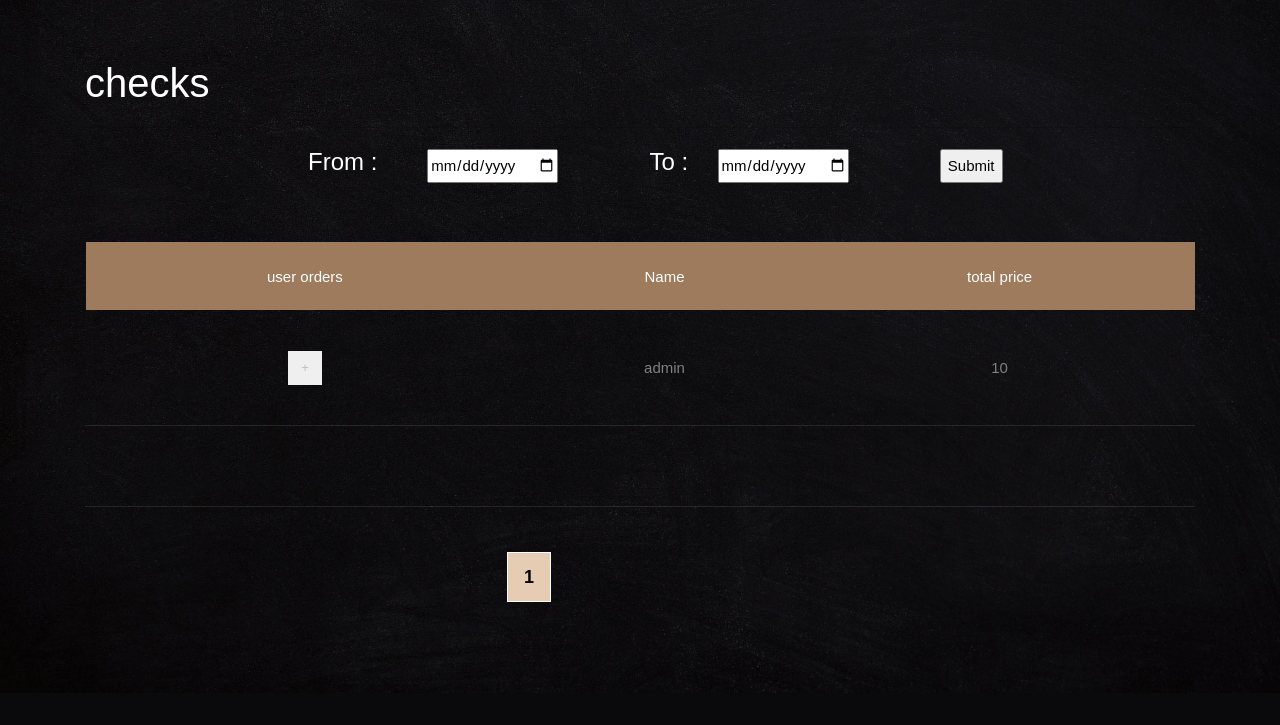
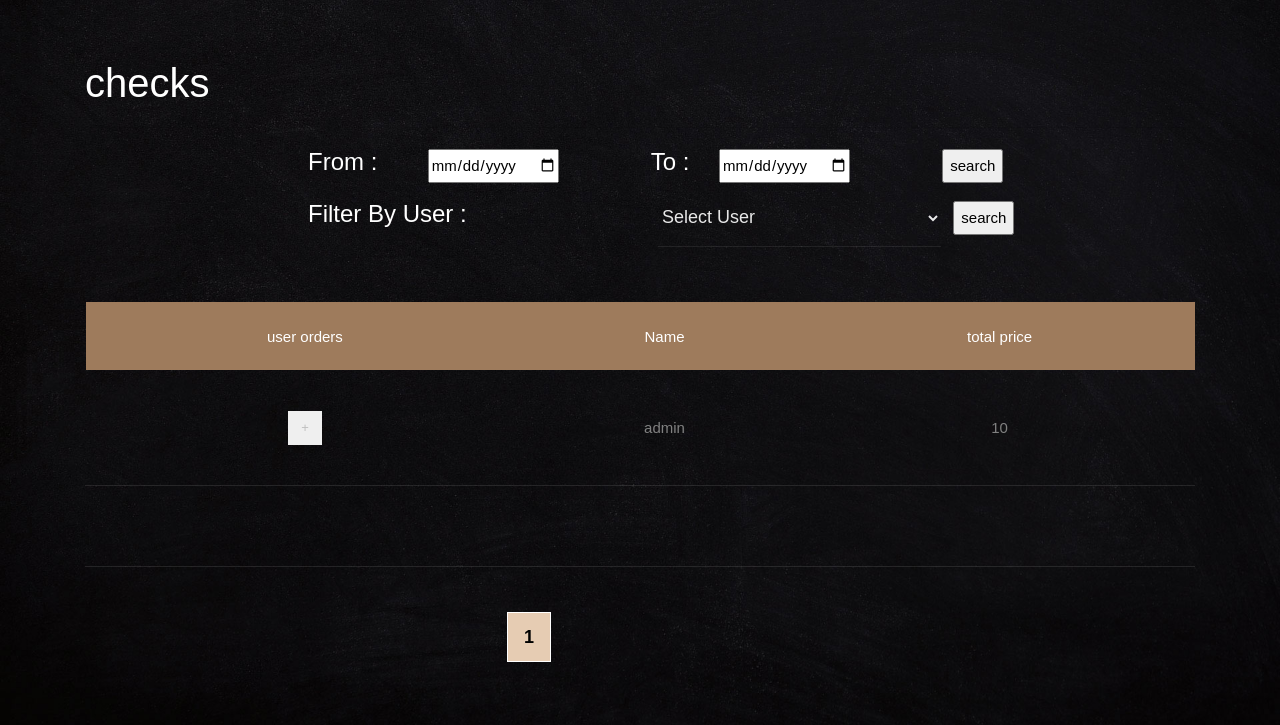
Before and after one commit to leila672/Cafeteria, a PHP site: page /checks.php in a window 1280 px wide. Shown: the part 107-832 px from the top of the page. Before the commit the page ends 800 px from the top, so only its background shows below. Run offline with PHP 8.4, Linux system fonts and the light colour scheme; the visitor is signed in with stand-in values (Sample User, id 1); data comes from the database, SQL or seed files in the repository; tables that the repository leaves empty hold one stand-in row (values such as "Sample post").

Commit message:
filter data with user

```diff
--- a/Admin/checks.php
+++ b/Admin/checks.php
@@ -73,6 +73,18 @@
             color: #392613;
 
         }
+
+        .selectuser.active {
+
+            background-color: #e6ccb3;
+            color: black;
+
+        }
+
+
+ .selectuser :hover{
+    background: #000 !important;
+}
     </style>
 
 </head>
@@ -89,7 +101,8 @@
         <h1> checks </h1>
         <hr />
 
-        <?php require_once("filters.php");
+        <?php require_once("filterswithdate.php");
+        require_once("filterwithuser.php");
         ?>
 
         <br> <br>
@@ -120,15 +133,16 @@
                                 $users = $db->showuserswithdate($from, $to);
 
                                 require_once('checks_templete.php');
-
-
+                            } elseif (isset($_POST['submit2'])) {
+                                if (!empty($_POST['userselected'])) {
+                                    $selected = $_POST['userselected'];
+                                    $users = $db->showuserswithname($selected);
+                                    require_once('checks_templete.php');
+                                }
                             } else {
                                 $users = $db->showusers();
                                 require_once('checks_templete.php');
-
                             }
-
-
                         } catch (PDOException $e) {
                             echo 'Connection failed: ' . $e->getMessage();
                         }
@@ -139,9 +153,9 @@
                 </table>
                 <?php
 
-               if (!(isset($_POST['submit']))) {
-               require_once('paganitor.php');
-               }
+                if (!((isset($_POST['submit'])) || (isset($_POST['submit2'])))) {
+                    require_once('paganitor.php');
+                }
                 ?>
                 <br> <br> <br> <br> <br> <br>
 
--- a/Admin/filters.php
+++ b/Admin/filterswithdate.php
@@ -15,7 +15,7 @@
                     <input type="date" name="to">
                 </td>
                 <td>
-                    <input type="submit" name="submit">
+                    <input type="submit" name="submit" value="search">
                 </td>
             </tr>
         </table>
--- /dev/null
+++ b/Admin/filterwithuser.php
@@ -0,0 +1,53 @@
+<form method="post" action="">
+    <!-- date -->
+    <table class="col-8" style="left: 20%;">
+        <tr>
+            <td>
+                <h4 style="display: inline-block;">Filter By User :</h4>
+            </td>
+
+            <td>
+
+
+                <?php
+
+
+                require_once("../DataBase.php");
+                $db = new DataBase();
+                try {
+                    $db->connect();
+                    $users = $db->select_All("users");
+                    if ($users) {
+                ?>
+                        <div class="select-wrap">
+                            <div class="icon"><span class="ion-ios-arrow-down"></span></div>
+                            <select name="userselected" id="" class="form-control" style="color: #734d26; margin-right: 15px;">
+                                <option style="color:  #734d26; "  value="" disabled selected>Select User</option> ;
+                            <?php
+                            foreach ($users as $user) {
+
+                                echo '<option  class= "selectuser" style="color:  #734d26;" value="' . $user['id'] . '">' . $user['name'] . '</option>';
+                            }
+                        }
+
+                            ?>
+                            </select>
+                        </div>
+                        </div>
+                    <?php
+                } catch (PDOException $e) {
+                    echo 'Connection failed: ' . $e->getMessage();
+                }
+                    ?>
+
+
+
+            </td>
+
+
+            <td>
+                <input  style="margin-right:-25px; margin-left: 10px;" type="submit" name="submit2" value="search">
+            </td>
+        </tr>
+    </table>
+</form>
--- a/DataBase.php
+++ b/DataBase.php
@@ -13,7 +13,7 @@ class DataBase
     {
         $this->serverName  = "localhost";
         $this->userName = "root";
-        $this->userPass  = "12345";
+        $this->userPass  = "";
         $this->dbName = "cafeteria";
         $this->charSet = "utf8mb4";
 
@@ -214,6 +214,22 @@ class DataBase
         }
     }
 
+    public function showuserswithname($userid)
+    {
+
+        try {
+            $query = "SELECT users.id ,name , SUM(totalPrice) as totalPrice FROM users JOIN orders ON users.id = orders.user_id AND users.id = $userid GROUP BY name";
+
+
+            $stmt = $this->db->prepare($query);
+            $stmt->execute();
+            $user_orders = $stmt->fetchAll();
+            return $user_orders;
+        } catch (PDOException $e) {
+            return false;
+        }
+    }
+
 
     public function paginate()
     {
```
Also changed, not shown: Admin/test.php (added).
